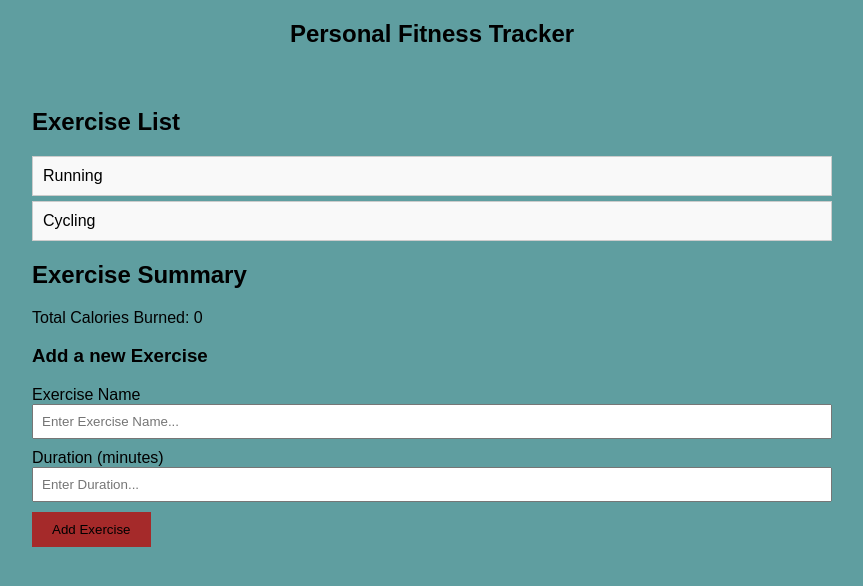
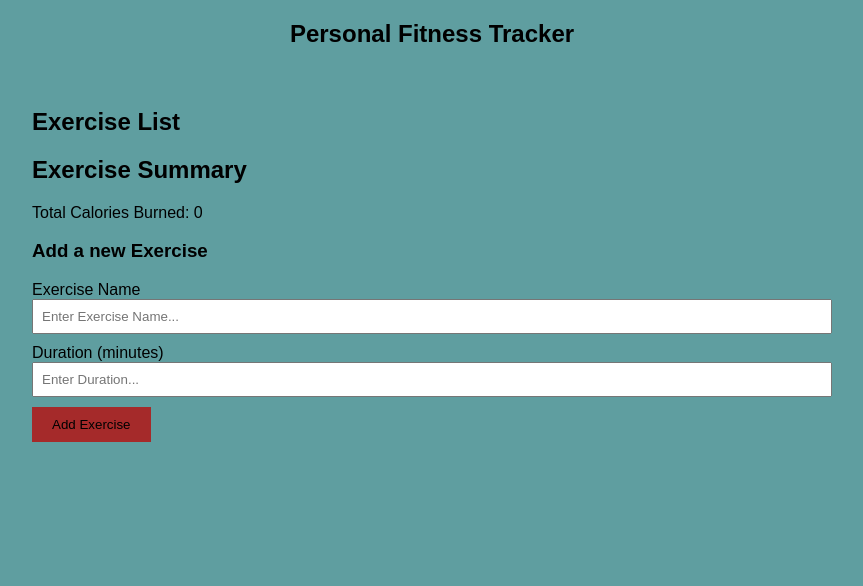
Before and after one commit to kdunn1994/programmingProject4, a Vue app: page / in a window 1280 px wide. Shown: the top 586 px of the page, without its empty margins (208-1071 px from the left). Built offline with nearby package versions, Linux system fonts and the light colour scheme.

Commit message:
fixed exercises displaying

```diff
--- a/src/App.vue
+++ b/src/App.vue
@@ -38,7 +38,7 @@ const totalCalories = computed(() => {
 <template>
   <Header></Header>
   <div class="container">
-    <ExerciseList @exercise-selected="handleExerciseSelected"></ExerciseList>
+    <ExerciseList :exercises="exercises" @exercise-selected="handleExerciseSelected"></ExerciseList>
     <ExerciseDetails :selectedExercise="selectedExercise"></ExerciseDetails>
     <ExerciseSummary :totalCalories="totalCalories"></ExerciseSummary>
     <AddExercise @exerciseSubmitted="handleExerciseSubmitted"></AddExercise>
--- a/src/components/AddExercise.vue
+++ b/src/components/AddExercise.vue
@@ -1,4 +1,4 @@
-<script>
+<script setup>
 import { ref, defineEmits } from 'vue'
 
 const name = ref('')
--- a/src/components/ExerciseList.vue
+++ b/src/components/ExerciseList.vue
@@ -1,10 +1,12 @@
 <script setup>
-    import { ref, defineEmits } from 'vue'
+    import { defineProps, defineEmits } from 'vue'
 
-    const exercises = ref([
-        { id: 1, name: 'Running', duration: 30, calories: 300 },
-        { id: 2, name: 'Cycling', duration: 45, calories: 400 }
-    ])
+    const props = defineProps({
+        exercises: {
+            type: Array,
+            required: true
+        }
+    })
 
     const emit = defineEmits(['exercise-selected'])
 
```
